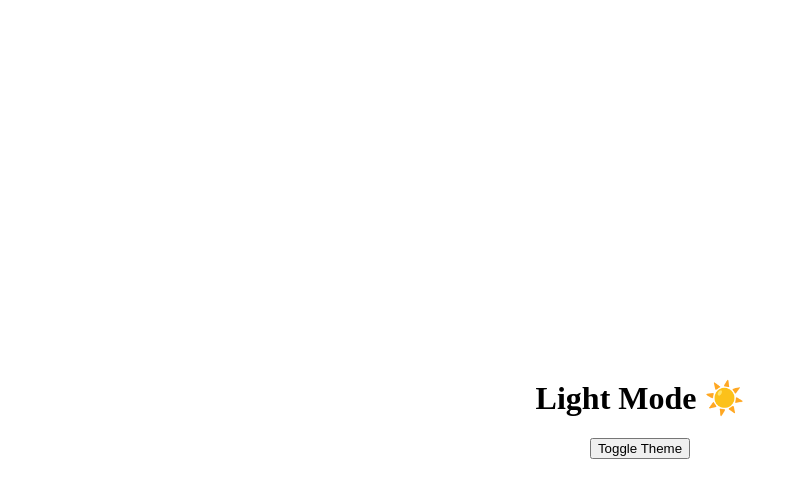
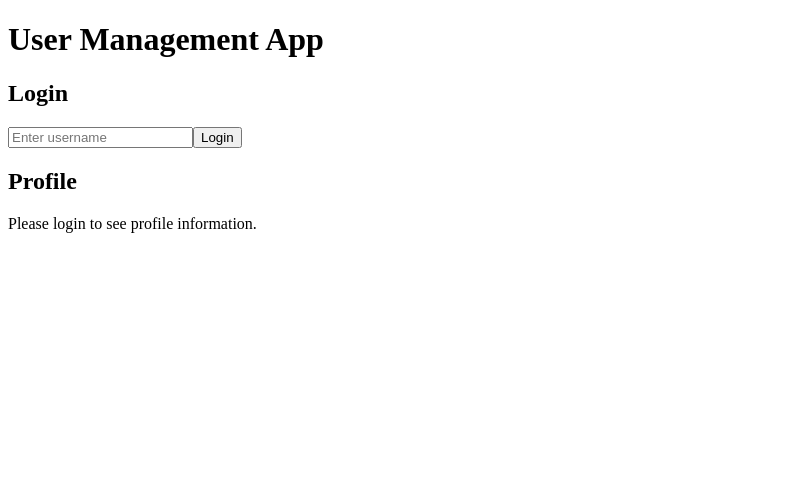
Before and after one commit to ItsAbir005/React, a React (Vite) app: page / in a window 1280 px wide. Shown: the top 498 px of the page, without its empty margins (0-796 px from the left). Built offline with nearby package versions, Linux system fonts and the light colour scheme.

Commit message:
use ContextApi

```diff
--- a/src/App.jsx
+++ b/src/App.jsx
@@ -1,25 +1,17 @@
 import React, { useContext } from "react";
-import { ThemeContext } from "./ThemeContext";
-
+import UserContext from "./context/userContext";
+import ContestProvider from "./context/contextProvider";
+import Login from "./components/login";
+import Profile from "./components/profile";
 function App() {
-  const { isDark, toggleTheme } = useContext(ThemeContext);
-
-  const appStyle = {
-    backgroundColor: isDark ? "#222" : "#fff",
-    color: isDark ? "#fff" : "#000",
-    height: "100vh",
-    display: "flex",
-    flexDirection: "column",
-    alignItems: "center",
-    justifyContent: "center",
-  };
-
   return (
-    <div style={appStyle}>
-      <h1>{isDark ? "Dark Mode 🌙" : "Light Mode ☀️"}</h1>
-      <button onClick={toggleTheme}>Toggle Theme</button>
-    </div>
+    <ContestProvider>
+      <div>
+        <h1>User Management App</h1>
+        <Login />
+        <Profile />
+      </div>
+    </ContestProvider>
   );
 }
-
 export default App;
--- a/src/ThemeContext.jsx
+++ /dev/null
@@ -1,15 +0,0 @@
-import { createContext, useState } from "react";
-
-export const ThemeContext = createContext();
-
-export const ThemeProvider = ({ children }) => {
-  const [isDark, setIsDark] = useState(false);
-
-  const toggleTheme = () => setIsDark((prev) => !prev);
-
-  return (
-    <ThemeContext.Provider value={{ isDark, toggleTheme }}>
-      {children}
-    </ThemeContext.Provider>
-  );
-};
--- /dev/null
+++ b/src/components/login.jsx
@@ -0,0 +1,17 @@
+import React,{useState,useContext} from "react";
+import UserContext from "../context/userContext";
+function Login() {
+    const {user,setUser}=useContext (UserContext);
+    const [username,setUsername]=useState("");
+    const handleLogin=()=>{
+        setUser({name:username});
+    }
+    return (<div>
+        <h2>Login</h2>
+        <input type="text" placeholder="Enter username" value={username} onChange={(e)=>setUsername(e.target.value)}/>
+        <button onClick={handleLogin}>Login</button>
+        {user && <p>Welcome, {user.name}!</p>}
+    </div>
+    );
+}
+export default Login;
--- /dev/null
+++ b/src/components/profile.jsx
@@ -0,0 +1,11 @@
+import React,{useState,useContext} from "react";
+import UserContext from "../context/userContext";
+function Profile() {
+    const {user}=useContext (UserContext);
+    return (<div>
+        <h2>Profile</h2>
+        {user ? <p>User Name: {user.name}</p> : <p>Please login to see profile information.</p>}
+    </div>
+    );
+}
+export default Profile;
--- /dev/null
+++ b/src/context/contextProvider.jsx
@@ -0,0 +1,12 @@
+import React from "react";
+import UserContext from "./userContext";
+const ContestProvider = ({ children }) => {
+    const [user, setUser] = React.useState(null);
+    return (
+        <UserContext.Provider value={{ user, setUser }}>
+            {children}
+        </UserContext.Provider>
+    );
+
+}
+export default ContestProvider;
--- /dev/null
+++ b/src/context/userContext.jsx
@@ -0,0 +1,3 @@
+import React from 'react';
+const UserContext = React.createContext();
+export default UserContext;
--- a/src/main.jsx
+++ b/src/main.jsx
@@ -1,10 +1,9 @@
 import React from "react";
 import ReactDOM from "react-dom/client";
 import App from "./App";
-import { ThemeProvider } from "./ThemeContext";
 
 ReactDOM.createRoot(document.getElementById("root")).render(
-  <ThemeProvider>
+  <React.StrictMode>
     <App />
-  </ThemeProvider>
+  </React.StrictMode>
 );
```
